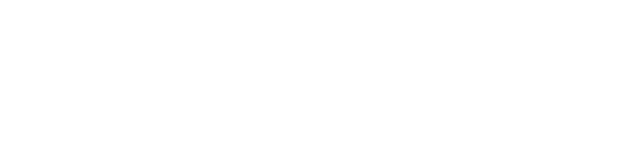
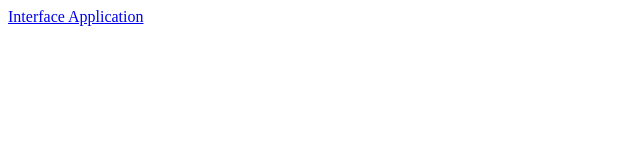
Before and after one commit to taylorr7/taylorr7.github.io, a plain HTML site: page index.html in a window 1280 px wide. Shown: the whole page, without its empty margins (0-640 px from the left). Drawn offline with Linux system fonts and the light colour scheme.

Commit message:
Updated links.

```diff
--- a/index.html
+++ b/index.html
@@ -3,5 +3,6 @@
     <title>Taylor Rydahl</title>
   </head>
   <body>
+     <a href="https://taylorr7.github.io/interfaceApplication/GUI_Project/main.html"> Interface Application </a>
   </body>
 </html>
```
